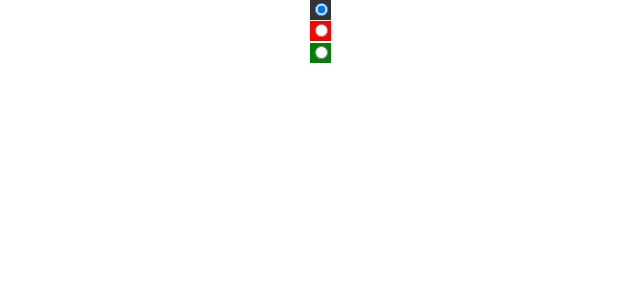
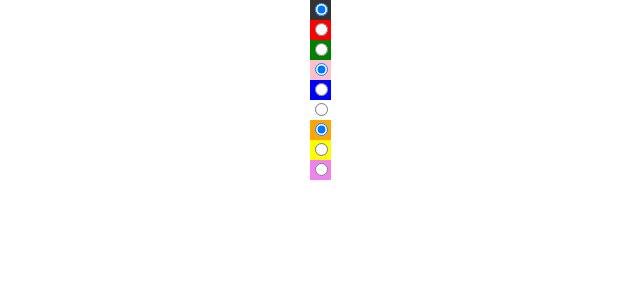
Before and after one commit to satheeshkmr955/colors-selector, a React app: page / in a window 1280 px wide. Shown: the top 300 px of the page, without its empty margins (320-960 px from the left). Built offline with nearby package versions, Linux system fonts and the light colour scheme.

Commit message:
adjusted css

```diff
--- a/src/App.js
+++ b/src/App.js
@@ -5,7 +5,15 @@ import ColorsSelector from "./ColorsSelector/ColorsSelector";
 function App() {
   return (
     <div className="App">
-      <ColorsSelector colors={["#333", "red", "green"]} />
+      <div>
+        <ColorsSelector colors={["#333", "red", "green"]} />
+      </div>
+      <div>
+        <ColorsSelector colors={["pink", "blue", "white"]} />
+      </div>
+      <div>
+        <ColorsSelector colors={["orange", "yellow", "violet"]} />
+      </div>
     </div>
   );
 }
--- a/src/Colors/Colors.css
+++ b/src/Colors/Colors.css
@@ -2,7 +2,7 @@
   background: #333;
   width: 20px;
   height: 20px;
-  border: #333 solid 1px;
+  border: #979797 solid 1px;
   margin: 5px 4px;
   border-radius: 50%;
   -webkit-border-radius: 50%;
@@ -33,18 +33,21 @@
   -o-transition: all 300ms linear;
 }
 .active label {
-  margin: 0 4px;
-  width: 20px;
-  height: 20px;
-  border: none;
-  transform: translate(1%, 17%);
-  -webkit-transform: translate(1%, 17%);
-  -moz-transform: translate(1%, 17%);
-  -ms-transform: translate(1%, 17%);
-  -o-transform: translate(1%, 17%);
+  margin: 0 3px;
+  width: 18px;
+  height: 18px;
+  transform: translate(3%, 18%);
+  -webkit-transform: translate(3%, 18%);
+  -moz-transform: translate(3%, 18%);
+  -ms-transform: translate(3%, 18%);
+  -o-transform: translate(3%, 18%);
   transition: all 300ms linear;
   -webkit-transition: all 300ms linear;
   -moz-transition: all 300ms linear;
   -ms-transition: all 300ms linear;
   -o-transition: all 300ms linear;
 }
+
+.hideBorder {
+  border: #00000000 solid 1px;
+}
--- a/src/Colors/Colors.js
+++ b/src/Colors/Colors.js
@@ -9,16 +9,23 @@ class Colors extends Component {
     const cssStyles = {
       background: color
     };
-    const hideBorder = {
-      border: "#00000000 solid 1px"
-    };
     return (
       <CSSTransition timeout={200}>
         <div
-          style={select === index ? null : hideBorder}
-          className={styles.active}
+          className={
+            select === index
+              ? styles.active
+              : [styles.active, styles.hideBorder].join(" ")
+          }
         >
-          <label style={cssStyles} className={styles.color}>
+          <label
+            style={cssStyles}
+            className={
+              select === index
+                ? [styles.color, styles.hideBorder].join(" ")
+                : styles.color
+            }
+          >
             <input
               style={cssStyles}
               className={select === index ? styles.radio : styles.radio}
```
